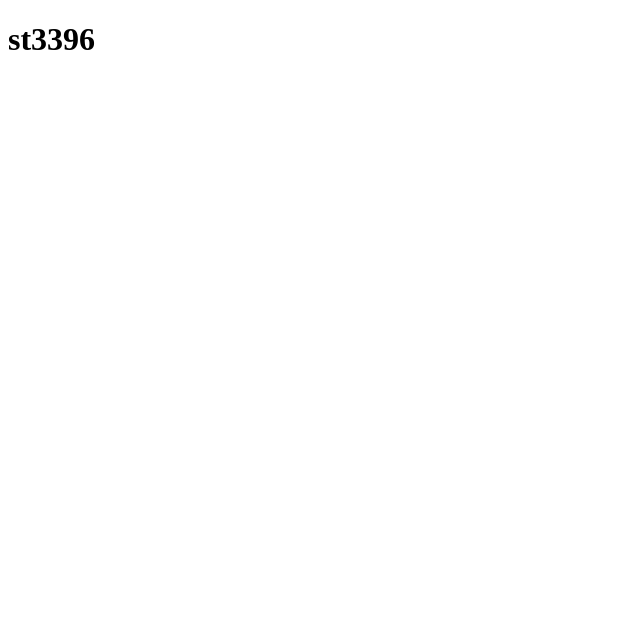
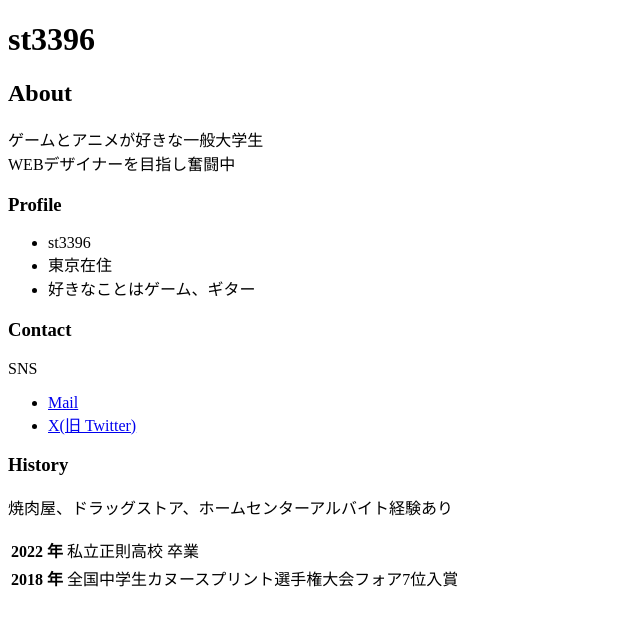
Before and after one commit to st3396/st3396.github.io, a plain HTML site: page index.html in a window 1280 px wide. Shown: the whole page, without its empty margins (0-640 px from the left). Drawn offline with Linux system fonts and the light colour scheme.

Commit message:
ポートフォリオに必要な情報を追加

```diff
--- a/index.html
+++ b/index.html
@@ -3,9 +3,43 @@
   <head>
     <meta charset="utf-8">
     <meta name="viewport" content="width=device-width, initial-scale=1">
-    <title>ハンドルネームのポートフォリオ</title>
+    <title>st3396のポートフォリオ</title>
   </head>
   <body>
     <h1>st3396</h1>
+
+    <h2>About</h2>
+    <p>
+      ゲームとアニメが好きな一般大学生<br>
+      WEBデザイナーを目指し奮闘中
+    </p>
+
+    <h3>Profile</h3>
+    <ul>
+      <li>st3396</li>
+      <li>東京在住</li>
+      <li>好きなことはゲーム、ギター</li>
+    </ul>
+
+    <h3>Contact</h3>
+    <p>SNS</p>
+    <ul>
+      <li><a href="motoda.5050@gmail.com">Mail</a></li>
+      <li><a href="https://x.com/3396st?s=11">X(旧 Twitter)</a></li>
+    </ul>
+
+    <h3>History</h3>
+    <p>焼肉屋、ドラッグストア、ホームセンターアルバイト経験あり</p>
+    <table>
+
+      <tr>
+        <th>2022 年</th>
+        <td>私立正則高校 <a href="https://nnn.ed.jp/"></a> 卒業</td>
+      </tr>
+      <tr>
+        <th>2018 年</th>
+        <td>全国中学生カヌースプリント選手権大会フォア7位入賞</td>
+      </tr>
+    </table>
   </body>
 </html>
```
